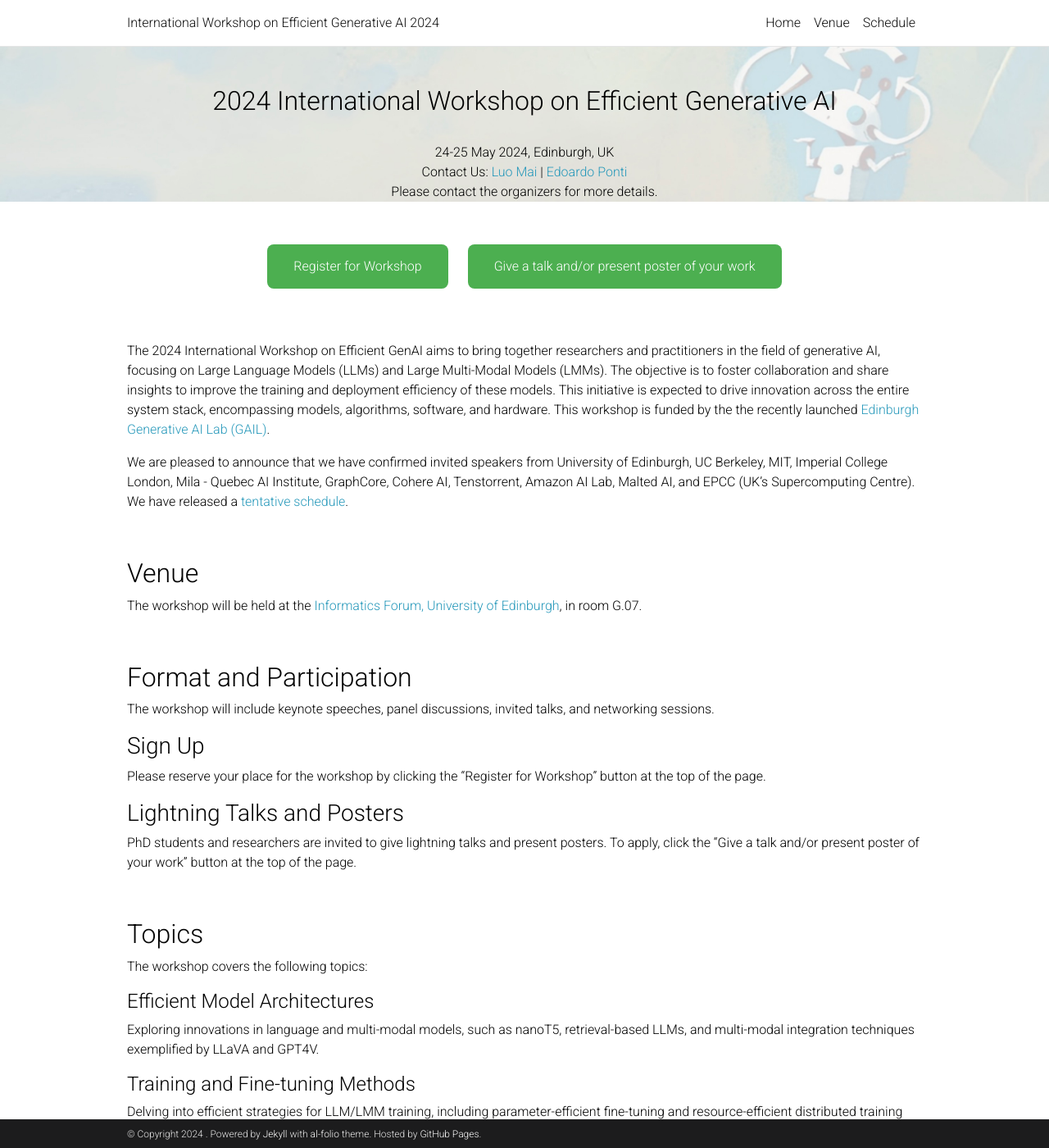
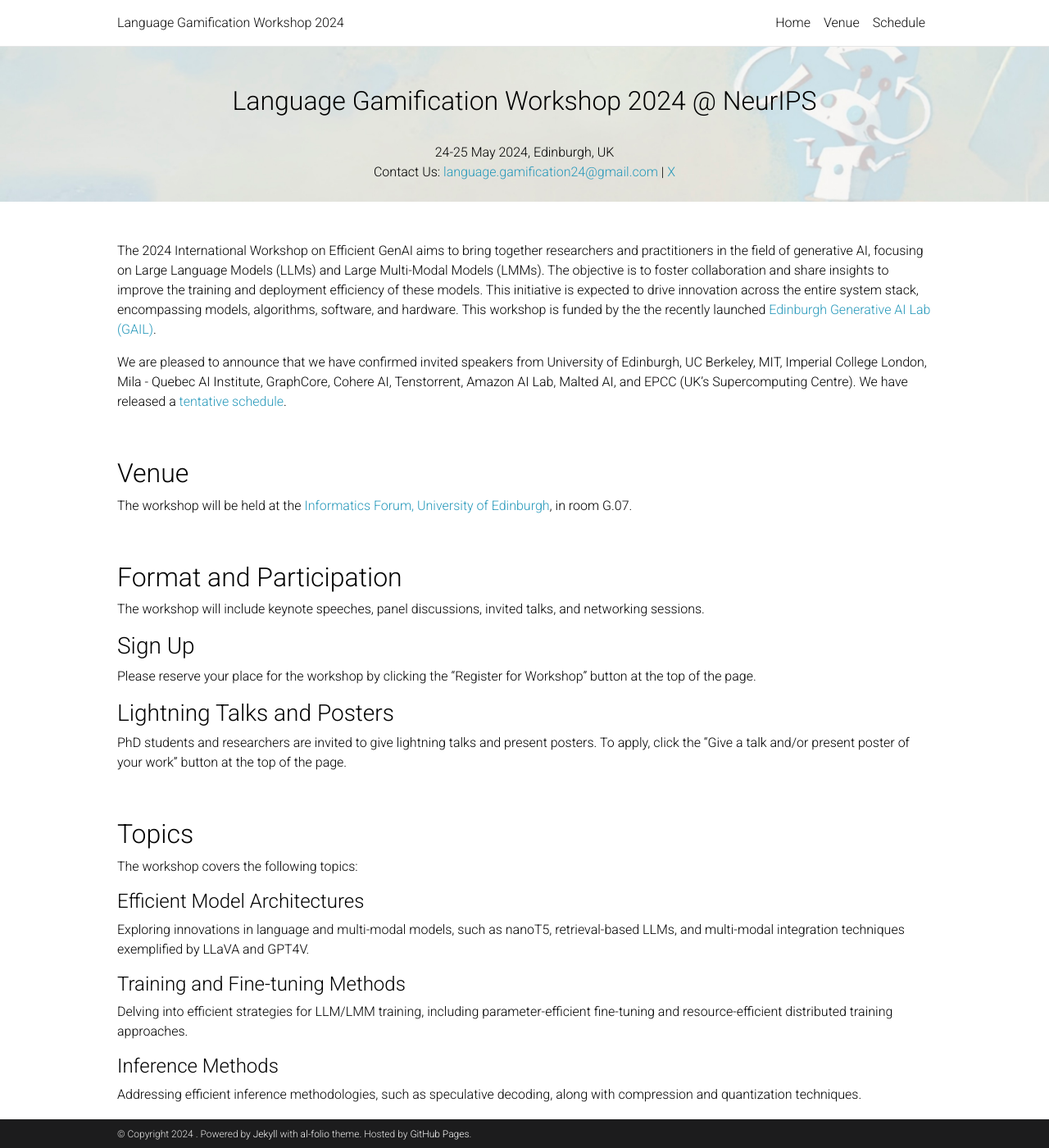
Before and after one commit to opensourcing-foundation-models/opensourcing-foundation-models.github.io, a Jekyll site: the page built from _pages/home.md, in a window 1280 px wide and 1400 px high. Shown: the whole window at 82% size. Built offline with Jekyll 4.4.1, drawn with Linux system fonts in a browser that asks for light colours; comment, search, counter and statistics services are not loaded; a style sheet for code colours, icons or effects is not loaded.

Commit message:
changed part of metadata

```diff
--- a/_config.yml
+++ b/_config.yml
@@ -2,7 +2,7 @@
 # Site settings
 # -----------------------------------------------------------------------------
 
-title: International Workshop on Efficient Generative AI 2024 # the website title (if blank, full name will be used instead)
+title: Language Gamification Workshop 2024 # the website title (if blank, full name will be used instead)
 first_name:
 middle_name:
 last_name:
@@ -15,7 +15,7 @@ keywords: jekyll, jekyll-theme, academic-website, portfolio-website  # add your
 lang: en # the language of your site (for example: en, fr, cn, ru, etc.)
 icon: 🪄  # the emoji used as the favicon (alternatively, provide image name in /assets/img/)
 
-url: https://efficient-generative-ai.github.io/ # the base hostname & protocol for your site
+url: https://language-gamification-2024.github.io/ # the base hostname & protocol for your site
 baseurl:   # the subpath of your site, e.g. /blog/
 last_updated: false # set to true if you want to display last updated in the footer
 impressum_path:  # set to path to include impressum link in the footer, use the same path as permalink in a page, helps to conform with EU GDPR
@@ -36,7 +36,7 @@ navbar_fixed: true
 footer_fixed: true
 
 # Dimensions
-max_width: 1000px
+max_width: 1024px
 
 # TODO: add layout settings (single page vs. multi-page)
 
@@ -52,9 +52,9 @@ og_image: # The site-wide (default for all links) Open Graph preview image
 # Social integration
 # -----------------------------------------------------------------------------
 
-github_username: # your GitHub user name
+github_username: Language-Gamification# your GitHub user name
 gitlab_username: # your GitLab user name
-twitter_username: # your Twitter handle
+twitter_username: MLLanguageGames# your Twitter handle
 linkedin_username: # your LinkedIn user name
 scholar_userid: # your Google Scholar ID
 orcid_id: # your ORCID ID
@@ -72,7 +72,7 @@ stackoverflow_id: #your stackoverflow id
 contact_note: >
   You can even add a little note about which of these is the best way to reach you.
 
-google_analytics: G-XZVGGMRFQG # your google-analytics ID (format: UA-XXXXXXXXX)
+google_analytics: # your google-analytics ID (format: UA-XXXXXXXXX)
 google_site_verification:  # your google-site-verification ID (Google Search Console)
 bing_site_verification:  # out your bing-site-verification ID (Bing Webmaster)
 panelbear_analytics:  # panelbear analytics site ID (format: XXXXXXXXX)
--- a/_layouts/default2.html
+++ b/_layouts/default2.html
@@ -36,17 +36,19 @@ layout: parse
 
         <div class="headerr">
             <br><br>
-        <h2 align="center">2024 International Workshop on Efficient Generative AI</h2><br>
+        <h2 align="center">Language Gamification Workshop 2024 @ NeurIPS</h2>
+        <br>
         <p align="center">
-          24-25 May 2024, Edinburgh, UK<br>
+          24-25 May 2024, Edinburgh, UK
+        <br>
         <!-- New Orleans, Louisiana, United States<br><br> -->
 
         <!-- Quick Links: -->
         <!-- <a href="https://twitter.com/itif_workshop">Twitter</a> | <a href="https://openreview.net/group?id=NeurIPS.cc/2023/Workshop/Instruction">OpenReview Portal</a> | <a href="https://neurips.cc/virtual/2023/workshop/66498">NeurIPS Site</a> <br> -->
         <!-- Program: -->
         <!-- <a href="/speakers">Speakers</a> | <a href="#panel-1">Panelists</a> | <a href="/organization">Organization</a> | <a href="/schedule">Schedule</a><br><br> -->
-        Contact Us: <a href="mailto:luo.mai@ed.ac.uk">Luo Mai</a> | <a href="eponti@exseed.ed.ac.uk">Edoardo Ponti</a><br>
-        Please contact the organizers for more details.
+        Contact Us:
+        <a href="mailto:language.gamification24@gmail.com">language.gamification24@gmail.com</a> | <a href="https://x.com/MLLanguageGames">X</a><br>
         <br>
     </div>
 
--- a/_pages/home.md
+++ b/_pages/home.md
@@ -2,7 +2,7 @@
 layout: default2
 title: home
 permalink: /
-title: <h3  align="center">2024 International Workshop on Efficient Generative AI</h3>
+title: <h3  align="center">Language Gamification Workshop 2024</h3>
 nav_order: 1
 ---
 
@@ -18,12 +18,12 @@ nav_order: 1
 <!-- </div> -->
 <!-- </html> -->
 
-<div class="button-container">
-    <a href="https://forms.office.com/e/HK2YV14gSi" class="custom-button">Register for Workshop</a>
-    <a href="https://forms.office.com/e/LDj3QMiAYZ" class="custom-button">Give a talk and/or present poster of your work</a>
-</div>
+<!--  <div class="button-container"> -->
+<!--      <a href="https://forms.office.com/e/HK2YV14gSi" class="custom-button">Register for Workshop</a> -->
+<!--  <a href="https://forms.office.com/e/LDj3QMiAYZ" class="custom-button">Give a talk and/or present poster of your work</a> -->
+<!--  </div> -->
 
-<br>
+<!-- <br> -->
 
 The 2024 International Workshop on Efficient GenAI aims to bring together researchers and practitioners in the field of generative AI, focusing on Large Language Models (LLMs) and Large Multi-Modal Models (LMMs). The objective is to foster collaboration and share insights to improve the training and deployment efficiency of these models. This initiative is expected to drive innovation across the entire system stack, encompassing models, algorithms, software, and hardware. This workshop is funded by the the recently launched [Edinburgh Generative AI Lab (GAIL)](https://www.ed.ac.uk/news/2023/university-to-lead-new-era-of-generative-ai).
 
```
